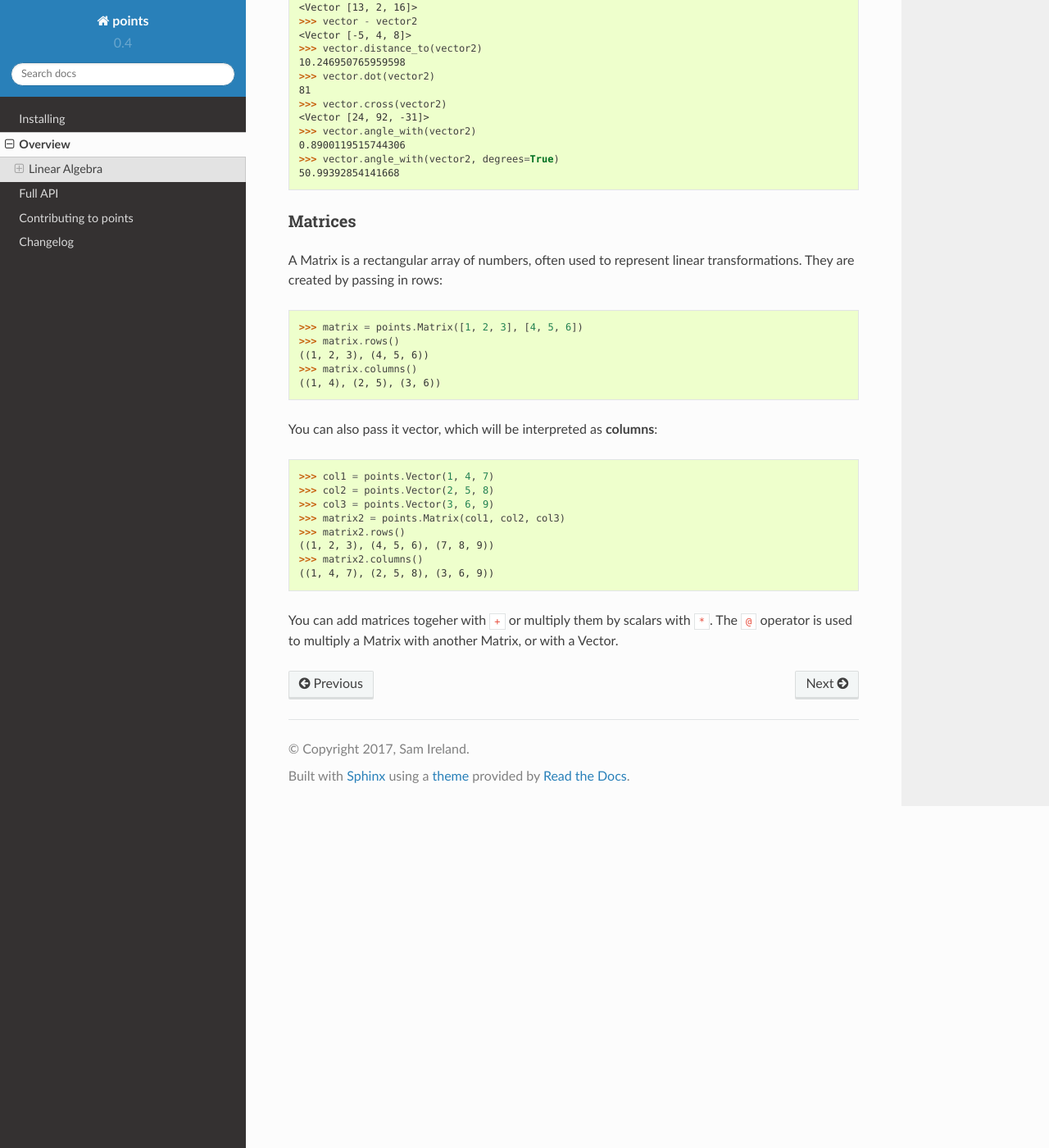
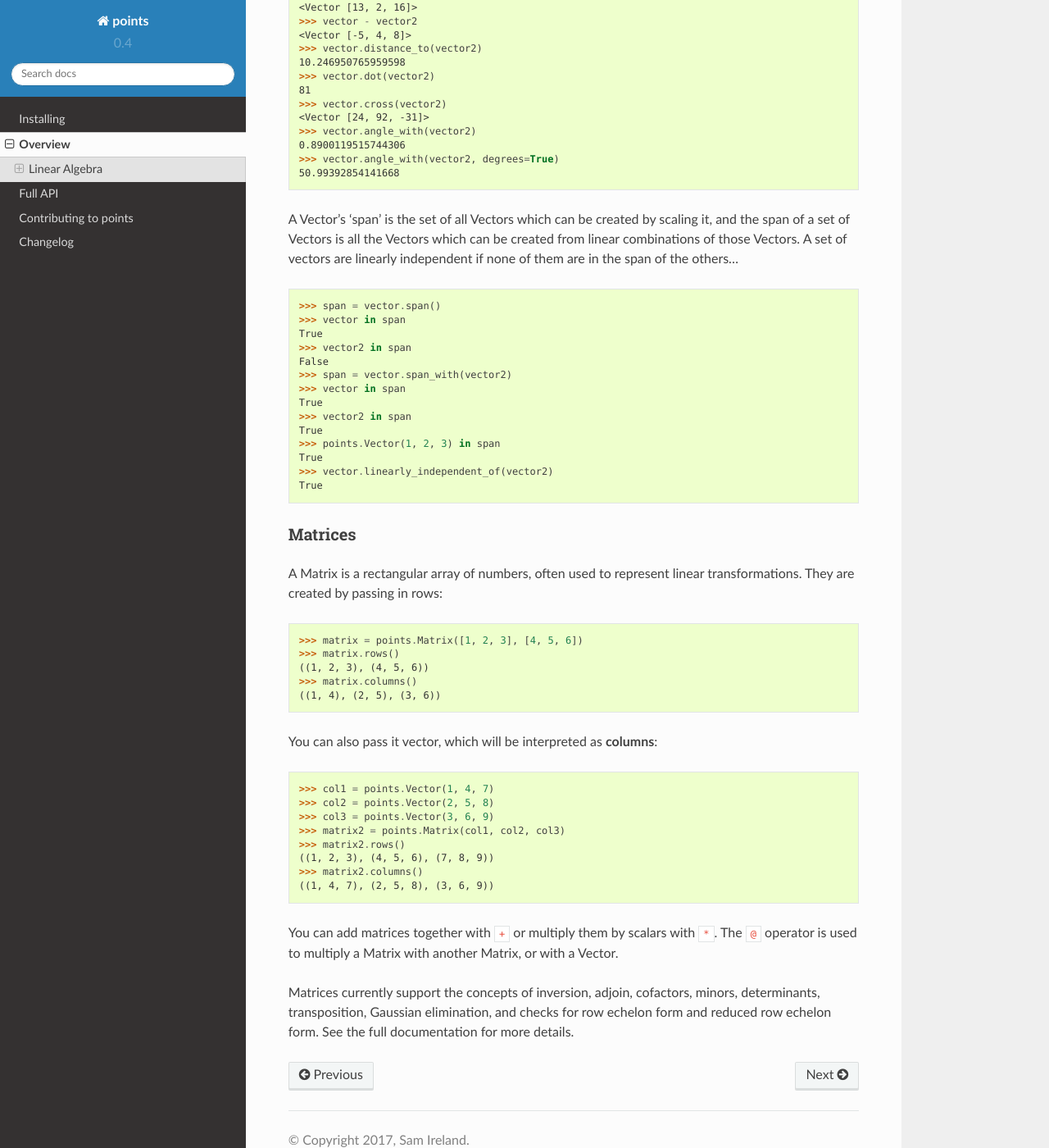
Before and after one commit to samirelanduk/points, a Sphinx documentation site: the page built from docs/source/overview.rst, in a window 1280 px wide and 1400 px high, scrolled down 1425 px. Shown: the whole window at 82% size. Built offline with Sphinx 7.4.7 and the Read the Docs theme 2.0.0, drawn with Linux system fonts in a browser that asks for light colours.

Commit message:
Update overview docs

```diff
--- a/docs/source/overview.rst
+++ b/docs/source/overview.rst
@@ -73,6 +73,27 @@ with the dot product and angle between them:
   >>> vector.angle_with(vector2, degrees=True)
   50.99392854141668
 
+A Vector's 'span' is the set of all Vectors which can be created by scaling it,
+and the span of a set of Vectors is all the Vectors which can be created from
+linear combinations of those Vectors. A set of vectors are linearly independent
+if none of them are in the span of the others...
+
+  >>> span = vector.span()
+  >>> vector in span
+  True
+  >>> vector2 in span
+  False
+  >>> span = vector.span_with(vector2)
+  >>> vector in span
+  True
+  >>> vector2 in span
+  True
+  >>> points.Vector(1, 2, 3) in span
+  True
+  >>> vector.linearly_independent_of(vector2)
+  True
+
+
 Matrices
 ########
 
@@ -96,6 +117,10 @@ You can also pass it vector, which will be interpreted as **columns**:
   >>> matrix2.columns()
   ((1, 4, 7), (2, 5, 8), (3, 6, 9))
 
-You can add matrices togeher with ``+`` or multiply them by scalars with ``*``.
+You can add matrices together with ``+`` or multiply them by scalars with ``*``.
 The ``@`` operator is used to multiply a Matrix with another Matrix, or with a
 Vector.
+
+Matrices currently support the concepts of inversion, adjoin, cofactors, minors,
+determinants, transposition, Gaussian elimination, and checks for row echelon
+form and reduced row echelon form. See the full documentation for more details.
```
